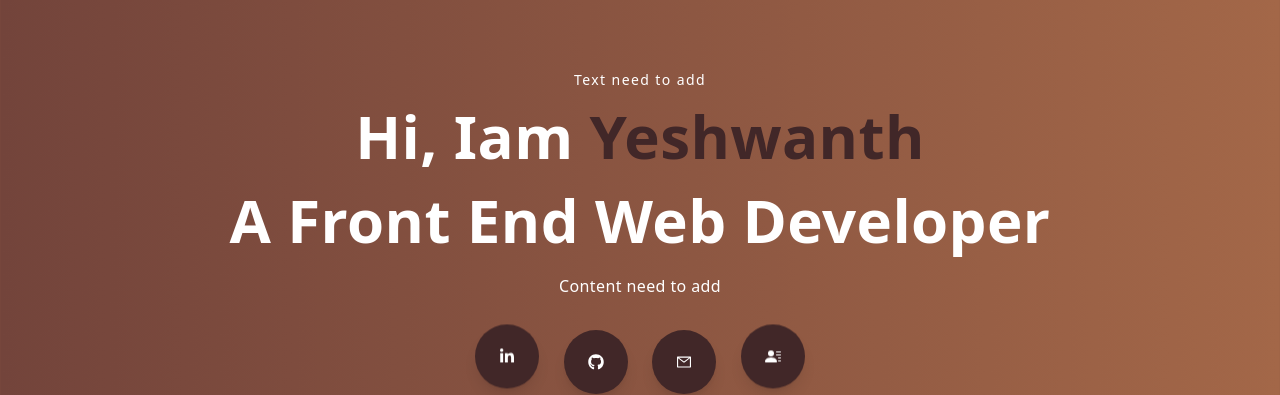
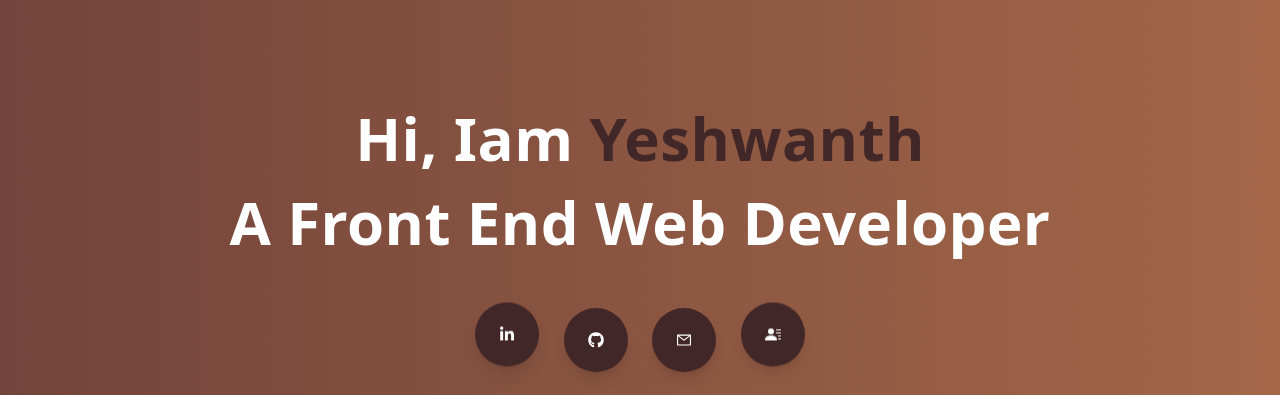
Before and after one commit to yeshwanthc/my-portfolio, a Next.js app: page / in a window 1280 px wide. Shown: the part 160-555 px from the top of the page. Built offline with nearby package versions, Linux system fonts and the light colour scheme.

Commit message:
Update Main.jsx

```diff
--- a/components/Main.jsx
+++ b/components/Main.jsx
@@ -10,12 +10,12 @@ const Main = () => {
     <div className='w-full h-screen text-center'>
           <div className='max-w-[1240px] w-full h-full mx-auto p-2 flex justify-center items-center'>
                 <div>
-                      <p className='text-sm tracking-widest text-[#ffffff]'>Text need to add </p>
+                      <p className='text-sm tracking-widest text-[#ffffff]'> </p>
                     <h1 className='py-4 text-[#ffffff]'>
                     Hi, Iam <span className='text-[#412728]'>Yeshwanth</span> </h1>
                     <h1 className='py-2 text-[#ffffff]'>
                     A Front End Web Developer</h1>
-                    <p className='py-4 text-[#ffffff] max-w-[70%] m-auto'>Content need to add
+                    <p className='py-4 text-[#ffffff] max-w-[70%] m-auto'>
 
                     </p>
                     <div className='flex items-center justify-between max-w-[330px] m-auto py-4'>
```
